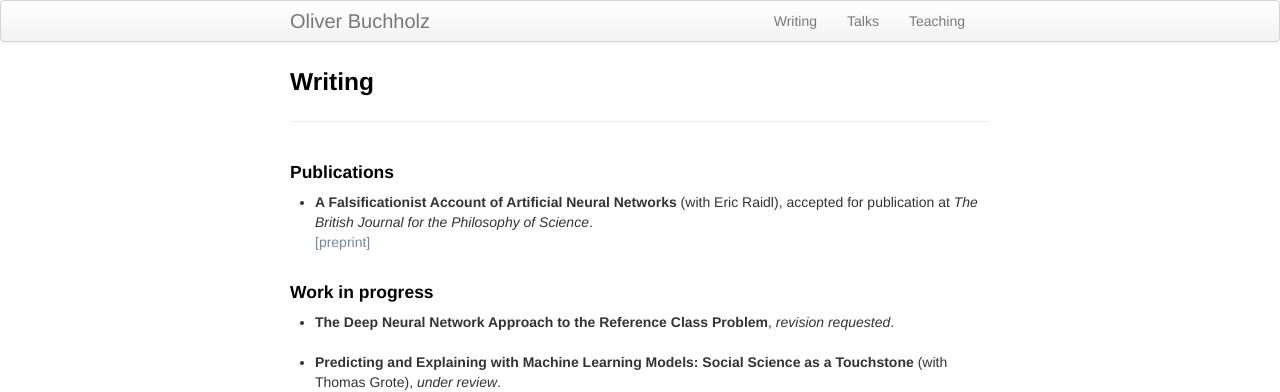
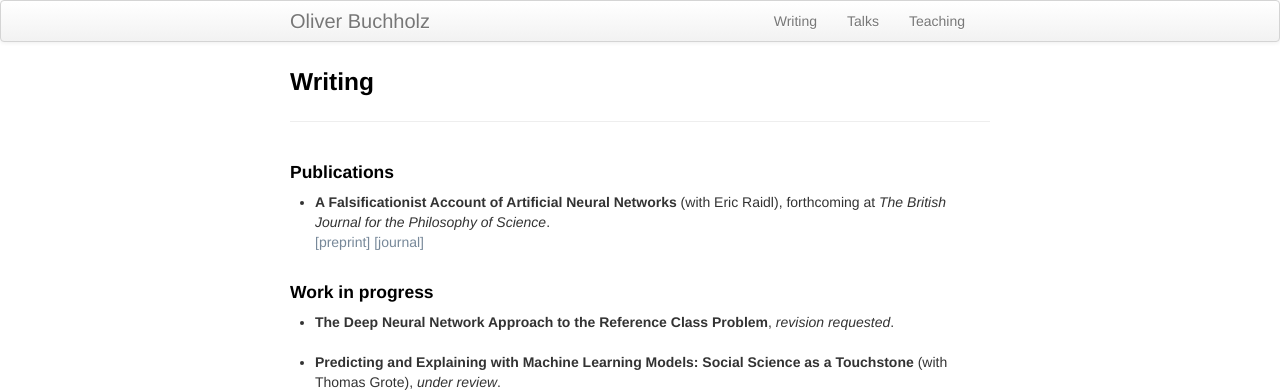
Before and after one commit to oliverbuchholz/oliverbuchholz.github.io, a Jekyll site: the page built from pages/writing.md, in a window 1280 px wide. Shown: the top 392 px of the page. Built offline with Jekyll 4.4.1, drawn with Linux system fonts in a browser that asks for light colours.

Commit message:
added journal version of falsification paper

```diff
--- a/pages/writing.md
+++ b/pages/writing.md
@@ -7,7 +7,7 @@ description: Oliver Buchholz | Writing
 <h4>Publications</h4>
 
 <ul>
-<li><b>A Falsificationist Account of Artificial Neural Networks</b> (with Eric Raidl), accepted for publication at <i>The British Journal for the Philosophy of Science</i>.<br><a href= "https://arxiv.org/abs/2205.01421" target= "_blank">[preprint]</a><br><br>
+<li><b>A Falsificationist Account of Artificial Neural Networks</b> (with Eric Raidl), forthcoming at <i>The British Journal for the Philosophy of Science</i>.<br><a href= "https://arxiv.org/abs/2205.01421" target= "_blank">[preprint]</a> <a href= "https://doi.org/10.1086/721797" target= "_blank">[journal]</a><br><br>
 </li>
 </ul>
 
```
